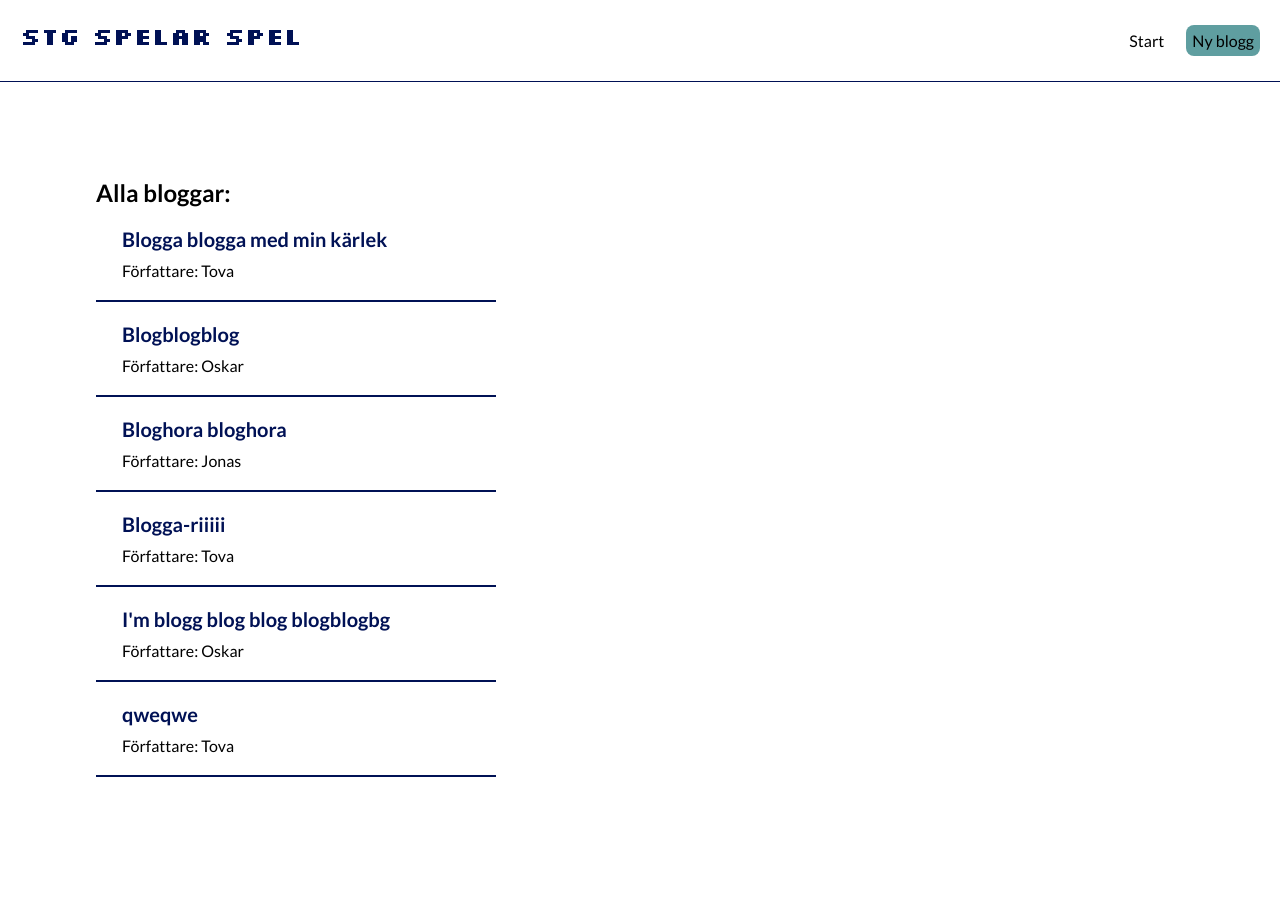
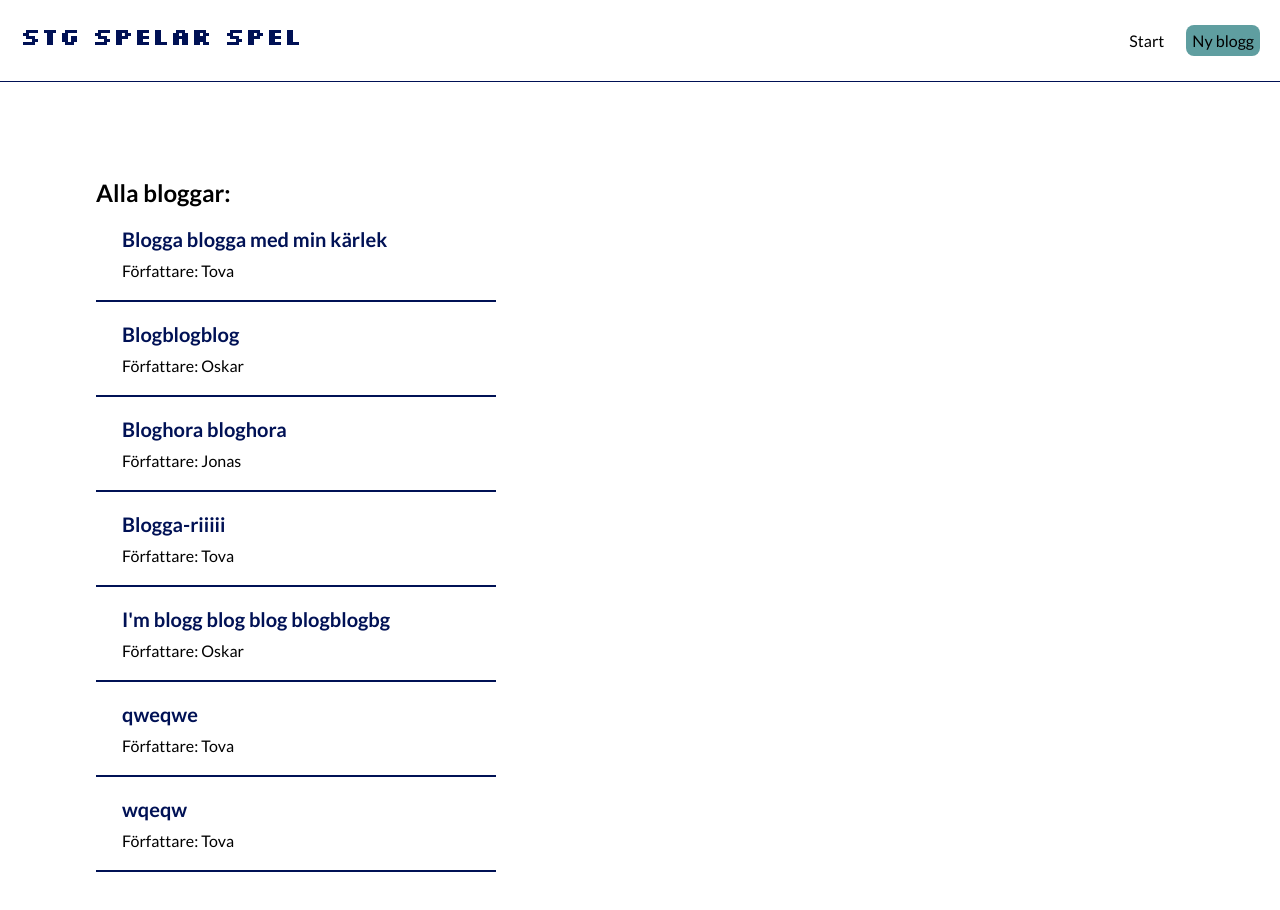
Before and after one commit to jertfelt/stg, a React (Create React App) app: page / in a window 1280 px wide. Shown: the top 910 px of the page. Before the commit the page ends 873 px from the top, so only its background shows below. Built offline with nearby package versions, Linux system fonts and the light colour scheme; data requests are answered from the project's data file.

Commit message:
lag till redirect

```diff
--- a/data/db.json
+++ b/data/db.json
@@ -35,6 +35,12 @@
       "body": "qeweqw",
       "author": "Tova",
       "id": 6
+    },
+    {
+      "title": "wqeqw",
+      "body": "2§12",
+      "author": "Tova",
+      "id": 7
     }
   ]
 }
--- a/src/Create.js
+++ b/src/Create.js
@@ -26,7 +26,8 @@ const Create = () => {
     }).then(() => {
       console.log("New blog added")
       setIsPending(false)
-      history.go(-1); //går tillbaka till sidan vi nyss var på
+      // history.go(-1); //går tillbaka till sidan vi nyss var på
+      history.push("/")
     })
 
 
```
